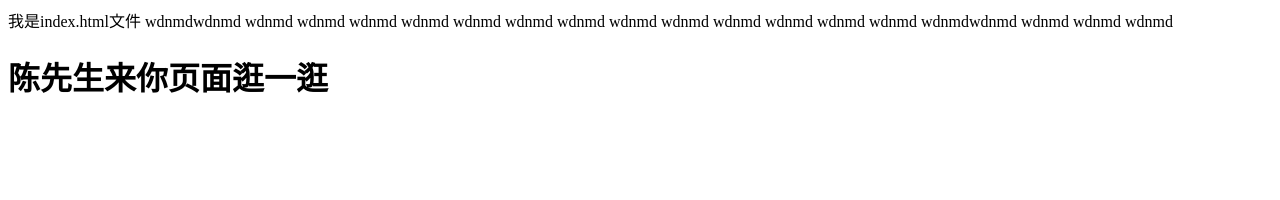
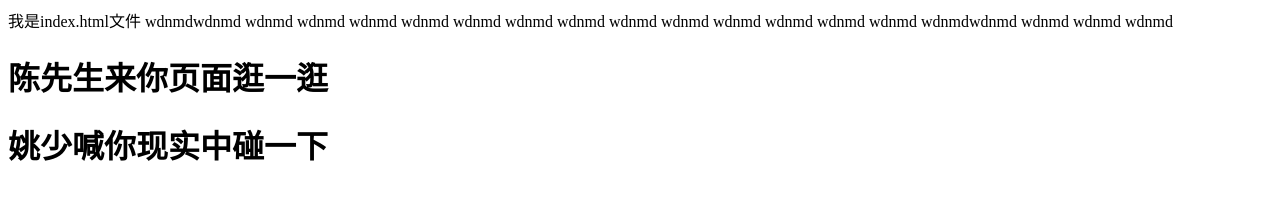
Before and after one commit to CoolYaoo/git-demo, a plain HTML site: page index.html in a window 1280 px wide. Drawn offline with Linux system fonts and the light colour scheme.

Commit message:
测试冲突

```diff
--- a/index.html
+++ b/index.html
@@ -11,6 +11,7 @@
 
 <body>
     <h1>陈先生来你页面逛一逛</h1>
+    <h1>姚少喊你现实中碰一下</h1>
 </body>
 
 </html>
```
